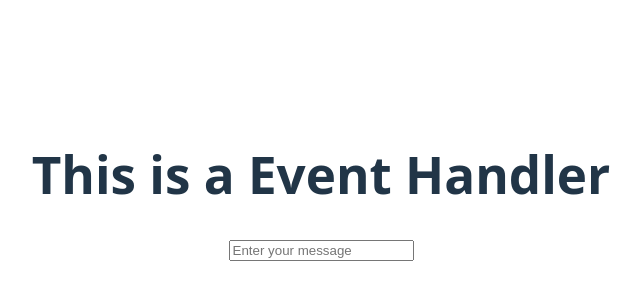
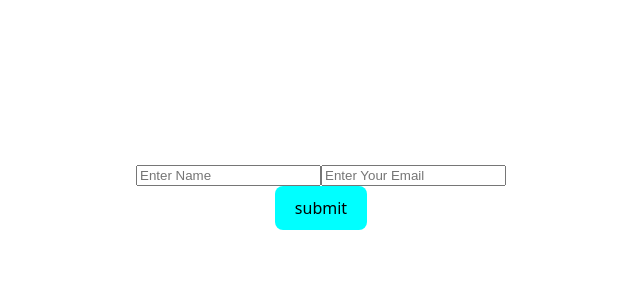
Before and after one commit to Karthik171819/React19, a React (Vite) app in the folder myapp/: page / in a window 1280 px wide. Shown: the part 204-504 px from the top of the page, without its empty margins (319-960 px from the left). Built offline with nearby package versions, Linux system fonts and the light colour scheme.

Commit message:
Simple Form Handling

```diff
--- a/myapp/src/App.jsx
+++ b/myapp/src/App.jsx
@@ -10,6 +10,7 @@ import JSXExample from "./core-concepts/03-jsx/JSXExample";
 import Props from "./core-concepts/04-prpos/PropsEx";
 import StateExample from "./core-concepts/05-state/stateExample";
 import EventHandle from "./core-concepts/06-event-handling/eventHandler";
+import SimpleForm from "./core-concepts/06-event-handling/simpleForm";
 
 
 // function App() {
@@ -51,7 +52,8 @@ function App(){
   //return <JSXExample/>
   //return <Props  name = "Karthik this is props"/>
   //return <StateExample/>
-  return <EventHandle/>
+  //return <EventHandle/>
+  return <SimpleForm/>
 }
 
 export default App
--- /dev/null
+++ b/myapp/src/core-concepts/06-event-handling/simpleForm.jsx
@@ -0,0 +1,16 @@
+export default function SimpleForm(){
+
+    const handlingSubmit = (event) => {
+        event.preventDefault();
+        console.log(event.target.name.value)
+        console.log(event.target.email.value)
+
+    }
+    return<>
+        <form onSubmit={ handlingSubmit }>
+            <input type='text' name="name" placeholder="Enter Name"/>
+            <input type='text' name="email" placeholder="Enter Your Email"/><br/>
+            <button className="bg-color" type="submit">submit</button>
+        </form>
+    </>
+}
```
